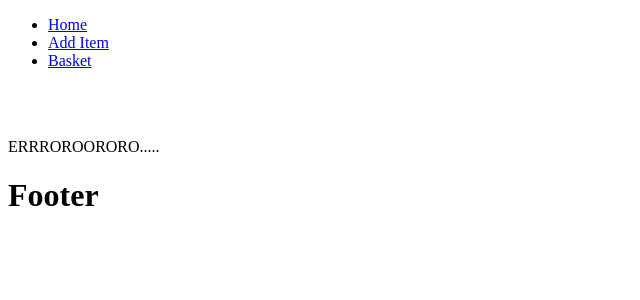
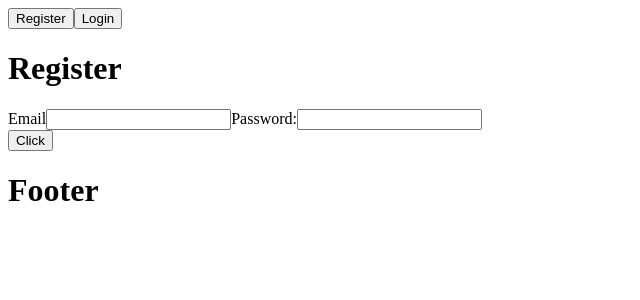
Before and after one commit to gruppe-60/client, a React (Vite) app: page /register in a window 1280 px wide. Shown: the top 300 px of the page, without its empty margins (0-640 px from the left). Built offline with nearby package versions, Linux system fonts and the light colour scheme.

Commit message:
register

```diff
--- a/src/layout/Header.jsx
+++ b/src/layout/Header.jsx
@@ -1,11 +1,27 @@
 import React from "react";
+import { useNavigate, useLocation } from "react-router-dom";
 import Navbar from "./Navbar";
 
 const Header = () => {
+
+  const navigate = useNavigate();
+  const location = useLocation();
+  console.log(location);
+
+  const pathsWithNavbar = ["/basket", "/basket/:id"];
+
   return (
     <>
+      <button type="submit" onClick={() => navigate("/register")}>
+          Register
+        </button>
+        <button type="submit" onClick={() => navigate("/")}>
+          Login
+        </button>
       <div className="header">
-        <Navbar />
+        {pathsWithNavbar.includes(location.pathname) &&
+          <Navbar />
+        }
       </div>
     </>
   );
--- a/src/pages/Home.jsx
+++ b/src/pages/Home.jsx
@@ -1,5 +1,5 @@
 import { useState, useContext } from "react";
-import { useNavigate } from "react-router-dom";
+import axios from "axios";
 // import Context from "../global/Context";
 
 
@@ -8,7 +8,6 @@ const Home = () => {
 // const {showNavbar, setShowNavbar} = useContext(Context);
 // console.log(showNavbar)
 
-  const navigate = useNavigate();
   const [password, setPassword] = useState();
 
   const handleChange = (e) => {
@@ -17,13 +16,12 @@ const Home = () => {
 
   const handleSubmit = (e) => {
     e.preventDefault();
-    if (password === 12) {
-      // setShowNavbar(true);
-      navigate("/baskets");
-    } else {
-      alert("! Access denied !");
-    }
-  };
+   const response = axios.post("http://localhost:4001/auth/login",{
+    email,
+    password
+  });
+  console.log(response)
+}
 
   return (
     <>
@@ -32,12 +30,18 @@ const Home = () => {
       <h3>Login with Password</h3>
       <form >
         <label>
+          Email
+        <input type="email" name="email" />
+        </label>
+        <label>
           Password:
           <input type="password" name="password" onChange={handleChange} />
         </label>
         <button type="submit" onClick={handleSubmit}>
           Login
         </button>
+        <br />
+
       </form>
     </>
   );
--- /dev/null
+++ b/src/pages/Register.jsx
@@ -0,0 +1,49 @@
+import React, { useState } from "react";
+import axios from "axios";
+import { useNavigate } from "react-router-dom";
+
+const Register = () => {
+
+    const [email, setEmail] = useState("");
+    const [password, setPassword] = useState("");
+
+  const navigate = useNavigate();
+
+  const handleSubmit = async (e) => {
+    e.preventDefault();
+    console.log(email, password)
+
+    try{
+        const response = await axios.post("http://localhost:4001/auth/register", {
+        email,
+        password
+        });
+        alert("You have successfully registered!")
+        navigate("/")
+        console.log(response)
+    }catch(error)   {
+        alert("Something went wrong!")
+      console.log(error)
+    }
+  }
+
+    return (
+    <>
+      <form onSubmit={handleSubmit}>
+        <h1>Register</h1>
+        <label>
+          Email
+          <input value={email} type="email" name="email" onChange={(e)=>setEmail(e.target.value)}/>
+        </label>
+        <label>
+          Password:
+          <input value={password} type="password" name="password" onChange={(e)=>setPassword(e.target.value)}/>
+        </label>
+        <br />
+        <button type="submit">Click</button>
+      </form>
+    </>
+  );
+};
+
+export default Register;
--- a/src/routes/routes.jsx
+++ b/src/routes/routes.jsx
@@ -1,6 +1,7 @@
 import Home from "../pages/Home";
 import BasketsPage from "../pages/Baskets";
 import SingleBasket from "../pages/SingleBasket";
+import Register from "../pages/Register";
 
 
 import NotFound from "../pages/NotFound";
@@ -9,8 +10,10 @@ import NotFound from "../pages/NotFound";
 const routes = [
     { path: "/", element: <Home />, id: 1 },
     { path: "/basket/:id", element:<SingleBasket/> , id: 2 },
-    { path: "/baskets", element:<BasketsPage/>, id: 3 },
+    { path: "/basket", element:<BasketsPage/>, id: 3 },
     { path: "/*", element: <NotFound />, id: 4 },
+    { path: "/register", element: <Register/>, id: 5 },
+
   ];
 
   export default routes;
```
